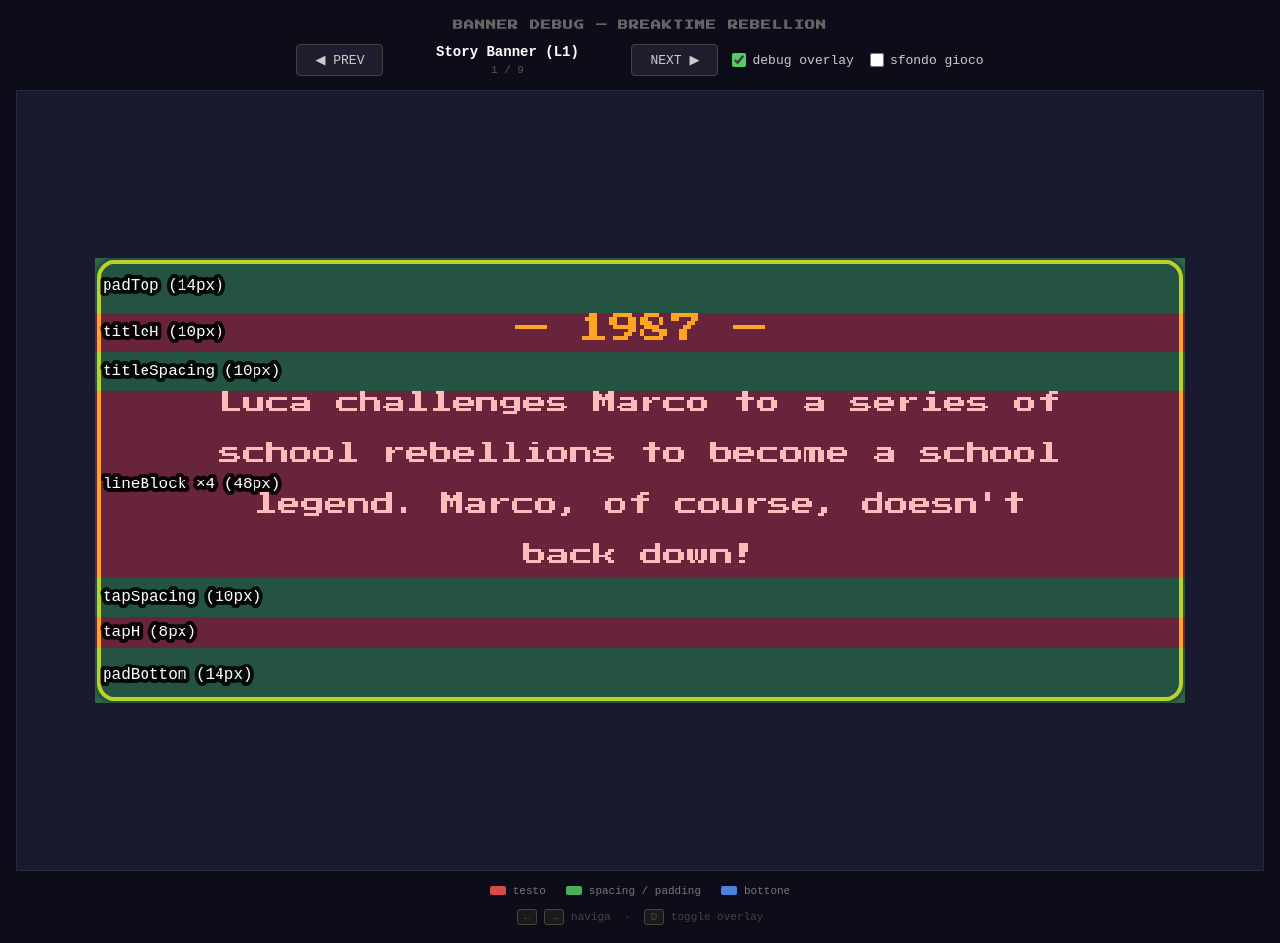
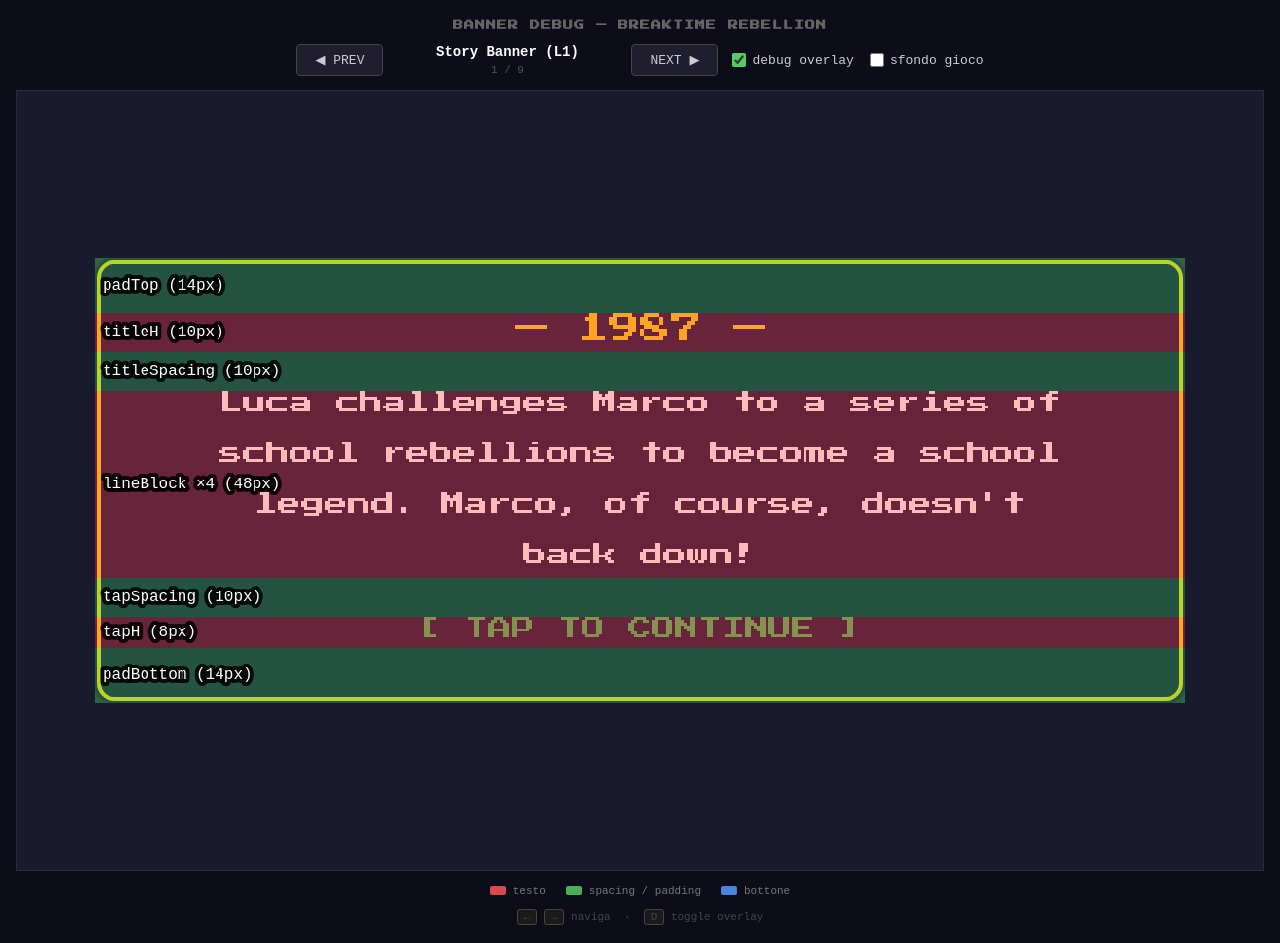
Before and after one commit to lucazade/breaktime-rebellion, a website: page dev/debug/debug-banners.html in a window 1280 px wide. Drawn offline with Linux system fonts and the light colour scheme.

Commit message:
fix: debug-banners — rAF loop per animare frame, tap to continue visibile
frame=999 rendeva Math.floor(999/20)%2=1 → blink false → testo invisibile.
rAF loop incrementa frame come il gioco reale: tap to continue lampeggia.

Co-Authored-By: Claude Sonnet 4.6 <noreply@anthropic.com>

```diff
--- a/dev/debug/debug-banners.html
+++ b/dev/debug/debug-banners.html
@@ -94,8 +94,8 @@
     var W = 320, H = 200;
     // FF is already set by config.js
 
-    // Animation frame — set high so blink animations render in their "on" state
-    var frame = 999;
+    // Animation frame — incremented by the rAF loop so blink animations work naturally
+    var frame = 0;
 
     // ctx is assigned after the canvas element is parsed
     var ctx;
@@ -468,8 +468,6 @@
       def.setup();
       def.draw();
       def.overlay();
-      document.getElementById('banner-name').textContent  = def.name;
-      document.getElementById('banner-index').textContent = (_cur + 1) + ' / ' + BANNERS.length;
     }
 
     function goTo(i) {
@@ -479,13 +477,21 @@
       missionBannerLines = null;
       // reset overlay flags so banners that guard on these don't bleed across
       _pauseActive = _homeConfirmActive = _creditsActive = false;
+      // update labels immediately (loop updates canvas)
+      var def = BANNERS[_cur];
+      document.getElementById('banner-name').textContent  = def.name;
+      document.getElementById('banner-index').textContent = (_cur + 1) + ' / ' + BANNERS.length;
+    }
+
+    // rAF loop — increments frame so blink animations (tap to continue, etc.) work naturally
+    function _loop() {
+      frame++;
       render();
+      requestAnimationFrame(_loop);
     }
 
     document.getElementById('btn-prev').onclick = function() { goTo(_cur - 1); };
     document.getElementById('btn-next').onclick = function() { goTo(_cur + 1); };
-    document.getElementById('chk-debug').onchange = render;
-    document.getElementById('chk-bg').onchange    = render;
 
     document.addEventListener('keydown', function(e) {
       if (e.key === 'ArrowLeft')        { goTo(_cur - 1); e.preventDefault(); }
@@ -493,12 +499,11 @@
       else if (e.key === 'd' || e.key === 'D') {
         var chk = document.getElementById('chk-debug');
         chk.checked = !chk.checked;
-        render();
       }
     });
 
-    // Wait for Google Font to load before first render so text measurement is accurate
-    document.fonts.ready.then(function() { goTo(0); });
+    // Wait for Google Font to load before starting the loop so text measurement is accurate
+    document.fonts.ready.then(function() { goTo(0); requestAnimationFrame(_loop); });
   </script>
 
 </body>
```
